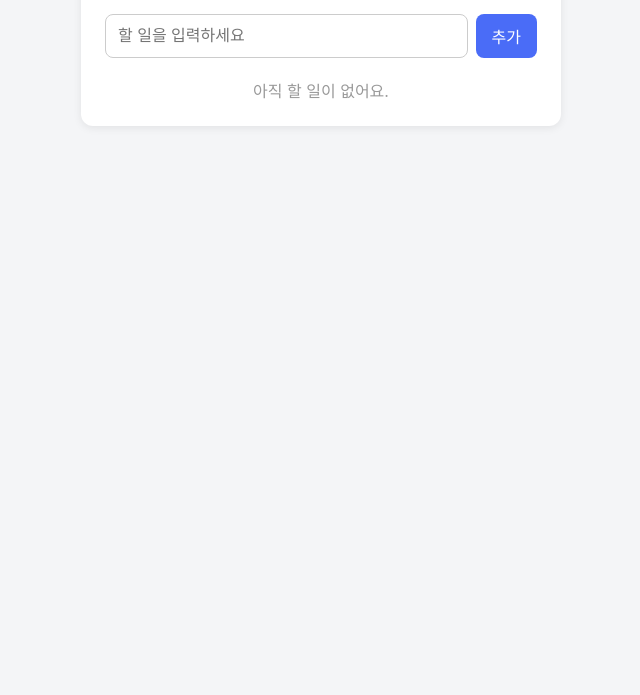
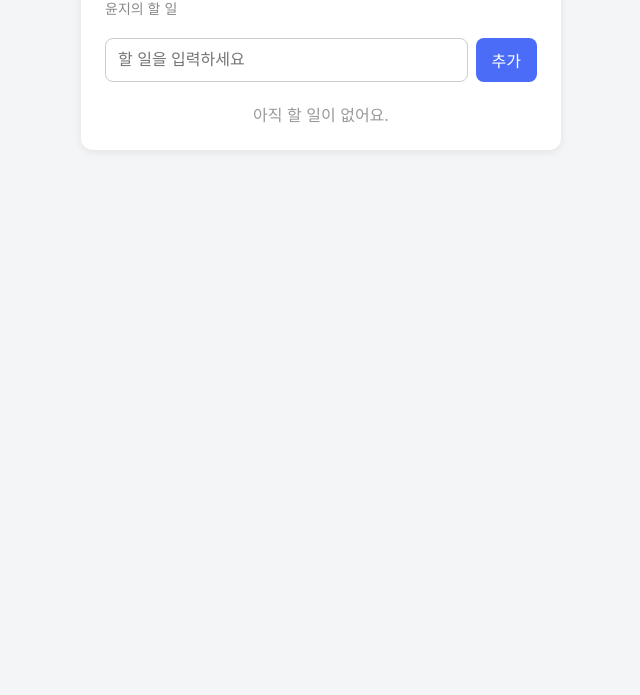
Before and after one commit to mg224081322-cell/todo-kim-yun-ji, a plain HTML site: page index.html in a window 1280 px wide. Shown: the part 105-800 px from the top of the page, without its empty margins (319-959 px from the left). Drawn offline with Linux system fonts and the light colour scheme.

Commit message:
제목 아래에 "윤지의 할 일" 부제목 추가
Co-Authored-By: Claude Opus 5.5 <noreply@anthropic.com>

```diff
--- a/index.html
+++ b/index.html
@@ -9,6 +9,7 @@
 <body>
   <main class="app">
     <h1>할 일 목록</h1>
+    <p class="subtitle">윤지의 할 일</p>
 
     <!-- 할 일 입력 폼 -->
     <form id="todo-form">
--- a/style.css
+++ b/style.css
@@ -20,8 +20,15 @@ body {
 }
 
 h1 {
-  margin: 0 0 20px;
+  margin: 0;
   font-size: 24px;
+}
+
+/* 제목 아래 작은 글씨 */
+.subtitle {
+  margin: 4px 0 20px;
+  font-size: 14px;
+  color: #888;
 }
 
 #todo-form {
```
